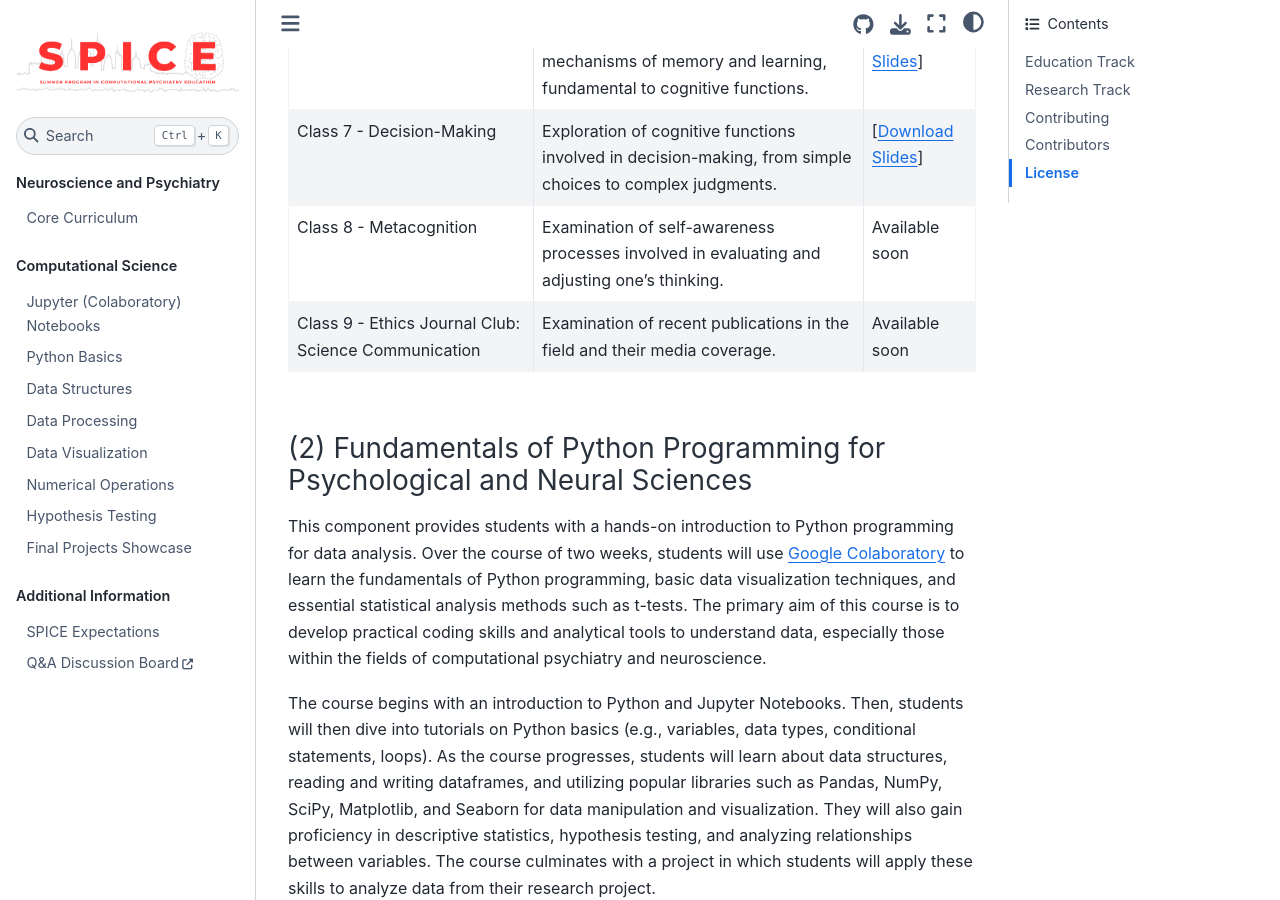
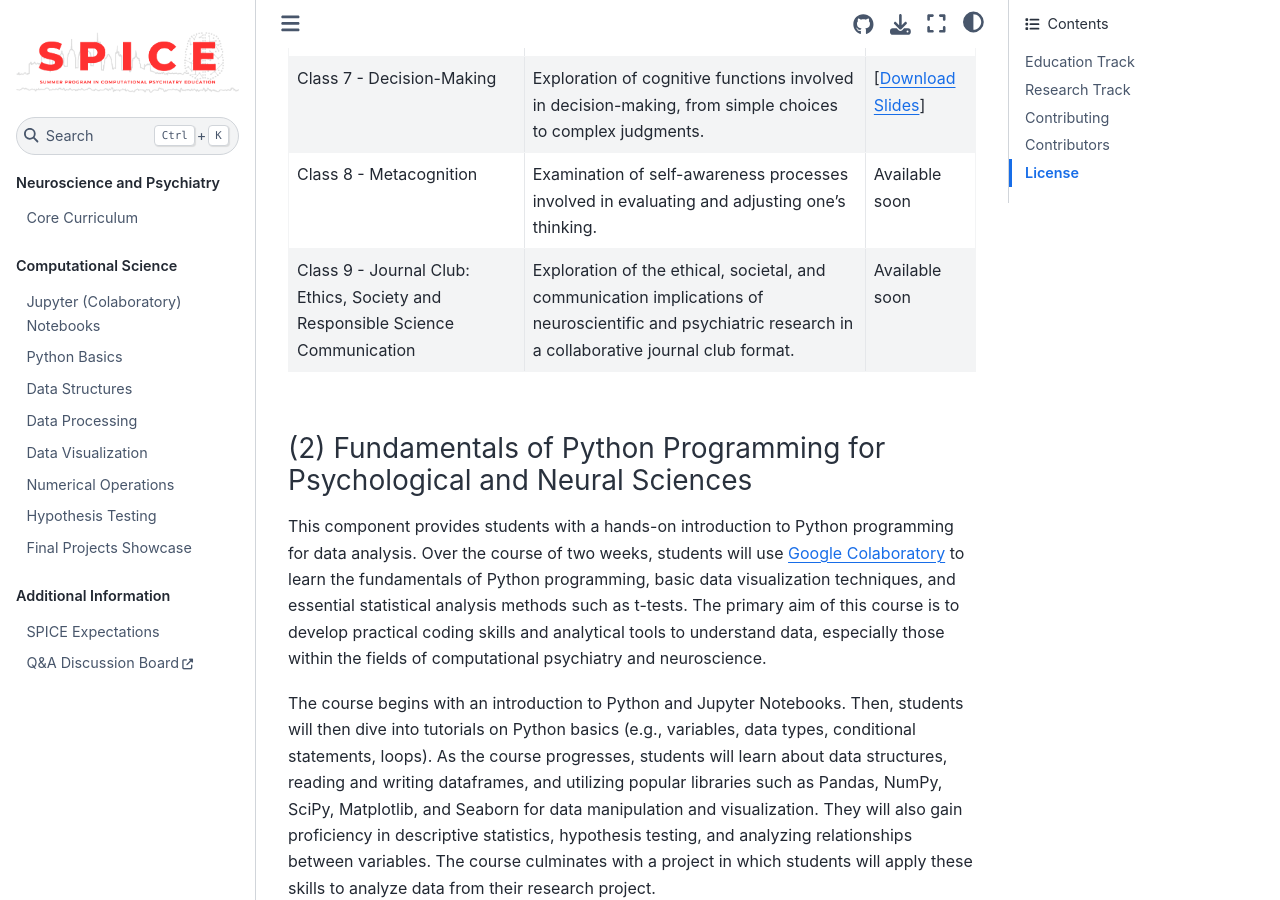
Before and after one commit to Center-for-Computational-Psychiatry/course_spice, a Jupyter Book: the page built from modules/index.md, in a window 1280 px wide and 900 px high, scrolled down 1624 px. Built offline with Jupyter Book 1.0.4 settings and Sphinx 7.4.7 and the Sphinx Book theme 1.1.4, drawn with Linux system fonts in a browser that asks for light colours; pages that are not in the unit, such as notebooks, are missing from menus.

Commit message:
Update index.md

```diff
--- a/modules/index.md
+++ b/modules/index.md
@@ -30,7 +30,7 @@ This course will cover the relationship between the brain, behavior, and cogniti
 | Class 6 - Memory & Learning | Exploration of the neurocognitive mechanisms of memory and learning, fundamental to cognitive functions. | [<a target="_blank" rel="noopener noreferrer" href="https://github.com/Center-for-Computational-Psychiatry/course_spice/blob/main/modules/resources/slides/SPICE2024_NeuroPsych_Class6.pdf">Download Slides</a>]|
 | Class 7 - Decision-Making | Exploration of cognitive functions involved in decision-making, from simple choices to complex judgments. | [<a target="_blank" rel="noopener noreferrer" href="https://github.com/Center-for-Computational-Psychiatry/course_spice/blob/main/modules/resources/slides/SPICE2024_NeuroPsych_Class7.pdf">Download Slides</a>]|
 | Class 8 - Metacognition | Examination of self-awareness processes involved in evaluating and adjusting one's thinking. | Available soon |
-| Class 9 - Ethics Journal Club: Science Communication | Examination of recent publications in the field and their media coverage. | Available soon |
+| Class 9 - Journal Club: Ethics, Society and Responsible Science Communication | Exploration of the ethical, societal, and communication implications of neuroscientific and psychiatric research in a collaborative journal club format. | Available soon |
 
 ### (2) Fundamentals of Python Programming for Psychological and Neural Sciences
 
```
